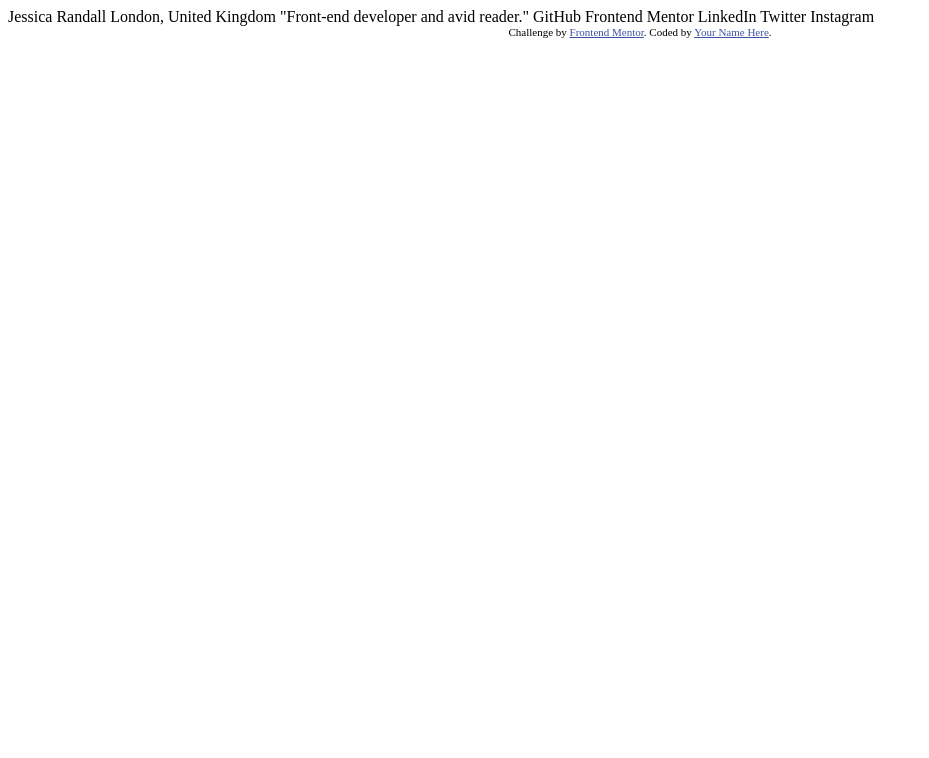
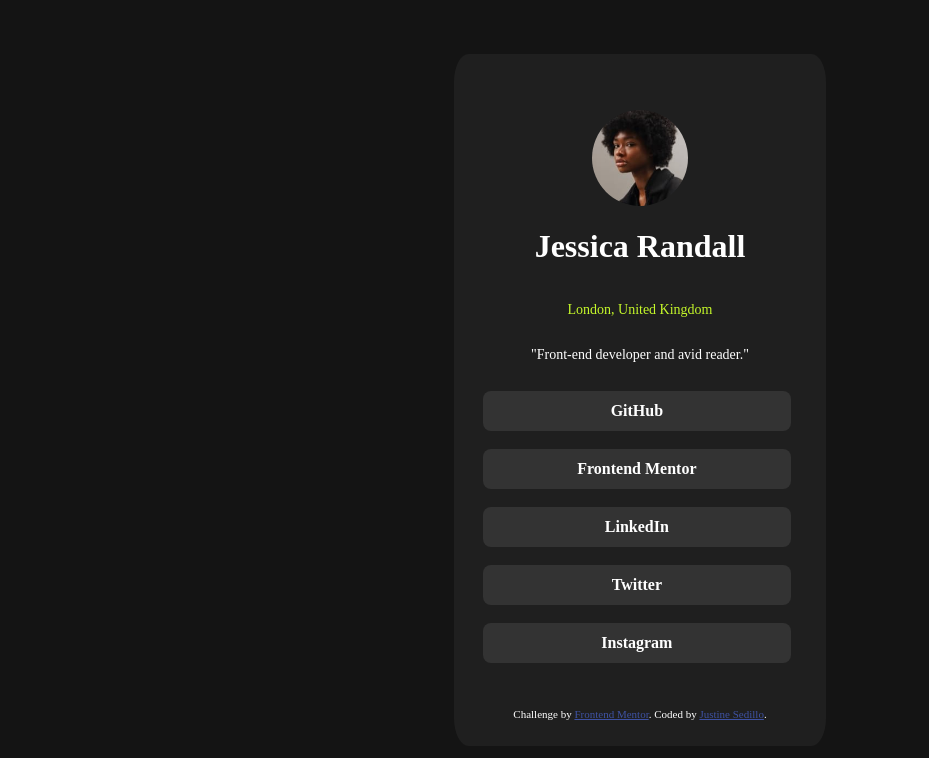
Before and after one commit to Justine255/social-links-profile-main, a plain HTML site: page index.html in a window 1280 px wide. Shown: the whole page, without its empty margins (0-929 px from the left). Drawn offline with Linux system fonts and the light colour scheme.

Commit message:
Done with the challenge.

```diff
--- a/index.html
+++ b/index.html
@@ -1,34 +1,118 @@
 <!DOCTYPE html>
 <html lang="en">
   <head>
-  <meta charset="UTF-8">
-  <meta name="viewport" content="width=device-width, initial-scale=1.0"> <!-- displays site properly based on user's device -->
+    <meta charset="UTF-8" />
+    <meta name="viewport" content="width=device-width, initial-scale=1.0" />
+    <!-- displays site properly based on user's device -->
 
-  <link rel="icon" type="image/png" sizes="32x32" href="./assets/images/favicon-32x32.png">
+    <link
+      rel="icon"
+      type="image/png"
+      sizes="32x32"
+      href="./assets/images/favicon-32x32.png"
+    />
 
     <title>Frontend Mentor | Social links profile</title>
 
     <!-- Feel free to remove these styles or customise in your own stylesheet 👍 -->
     <style>
-    .attribution { font-size: 11px; text-align: center; }
-    .attribution a { color: hsl(228, 45%, 44%); }
+      body {
+        margin: 0;
+        padding: 0;
+        box-sizing: border-box;
+      }
+      .container {
+        background-color: hsl(0, 0%, 8%);
+        height: 100vh;
+        width: 100vw;
+        display: flex;
+        align-items: center;
+        justify-content: center;
+      }
+      .link-container {
+        height: 80%;
+        width: 320px;
+        background-color: hsl(0, 0%, 12%);
+        display: flex;
+        flex-direction: column;
+        align-items: center;
+        justify-content: center;
+        padding: 2%;
+        border-radius: 4%;
+        gap: 1px;
+      }
+      img {
+        height: 15%;
+        border-radius: 50%;
+        margin-top: 30px;
+      }
+      #name {
+        color: white;
+        font-weight: bold;
+      }
+      #place {
+        color: hsl(75, 94%, 57%);
+        font-size: 14px;
+      }
+      #title {
+        color: white;
+        font-size: 14px;
+      }
+      p {
+        color: white;
+      }
+      #parent-division {
+        height: 50%;
+        width: 98%;
+        display: flex;
+        flex-direction: column;
+        gap: 6%;
+        padding: 4%;
+      }
+      .divisions {
+        height: 40px;
+        width: 98%;
+        background-color: hsl(0, 0%, 20%);
+        color: white;
+        display: flex;
+        align-items: center;
+        justify-content: center;
+        border-radius: 8px;
+        cursor: pointer;
+        font-weight: 600;
+      }
+      .attribution {
+        font-size: 11px;
+        text-align: center;
+        color: white;
+      }
+      .attribution a {
+        color: hsl(228, 45%, 44%);
+      }
     </style>
   </head>
   <body>
-
-  Jessica Randall
-  London, United Kingdom
-  "Front-end developer and avid reader."
-
-  GitHub
-  Frontend Mentor
-  LinkedIn
-  Twitter
-  Instagram
+    <div class="container">
+      <div class="link-container">
+        <img src="assets/images/avatar-jessica.jpeg" alt="" />
+        <h1 id="name">Jessica Randall</h1>
+        <p id="place">London, United Kingdom</p>
+        <p id="title">"Front-end developer and avid reader."</p>
+        <div id="parent-division">
+          <div class="divisions">GitHub</div>
+          <div class="divisions">Frontend Mentor</div>
+          <div class="divisions">LinkedIn</div>
+          <div class="divisions">Twitter</div>
+          <div class="divisions">Instagram</div>
+        </div>
 
         <div class="attribution">
-    Challenge by <a href="https://www.frontendmentor.io?ref=challenge" target="_blank">Frontend Mentor</a>.
-    Coded by <a href="#">Your Name Here</a>.
+          Challenge by
+          <a href="https://www.frontendmentor.io?ref=challenge" target="_blank"
+            >Frontend Mentor</a
+          >. Coded by <a href="#">Justine Sedillo</a>.
+        </div>
+      </div>
     </div>
   </body>
 </html>
```
Lines whose indentation alone changed are shown as unchanged.
